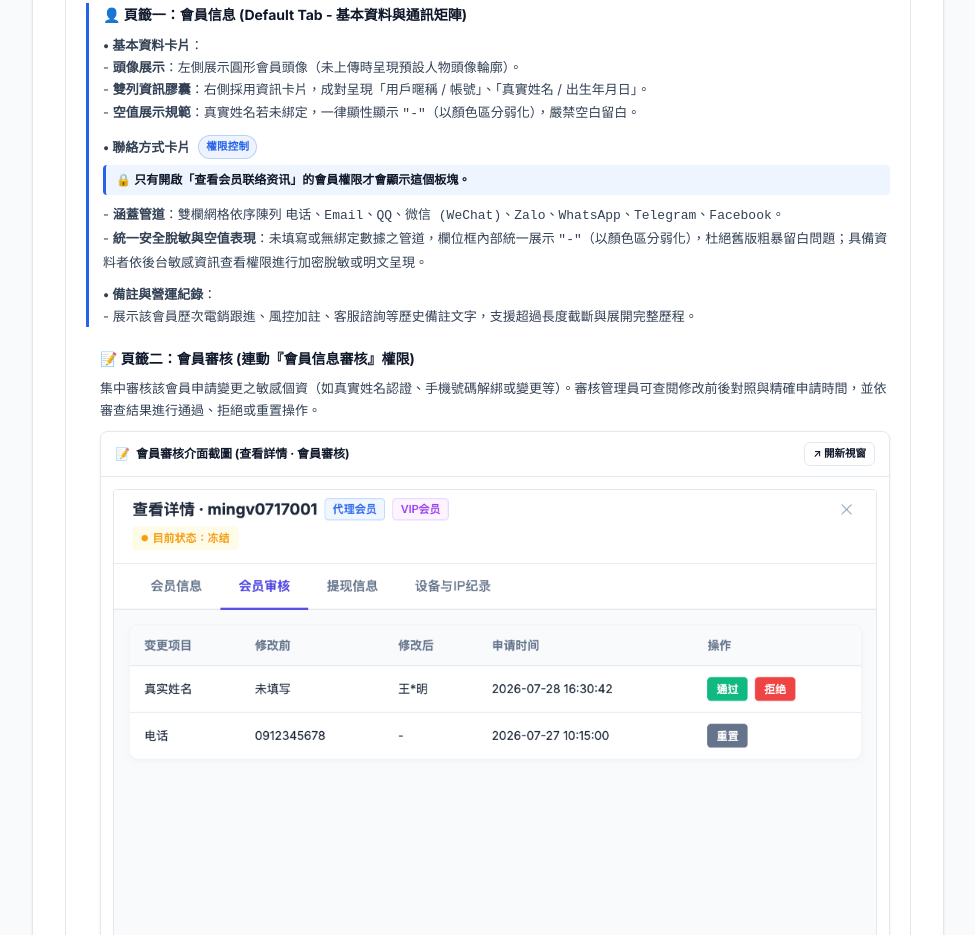
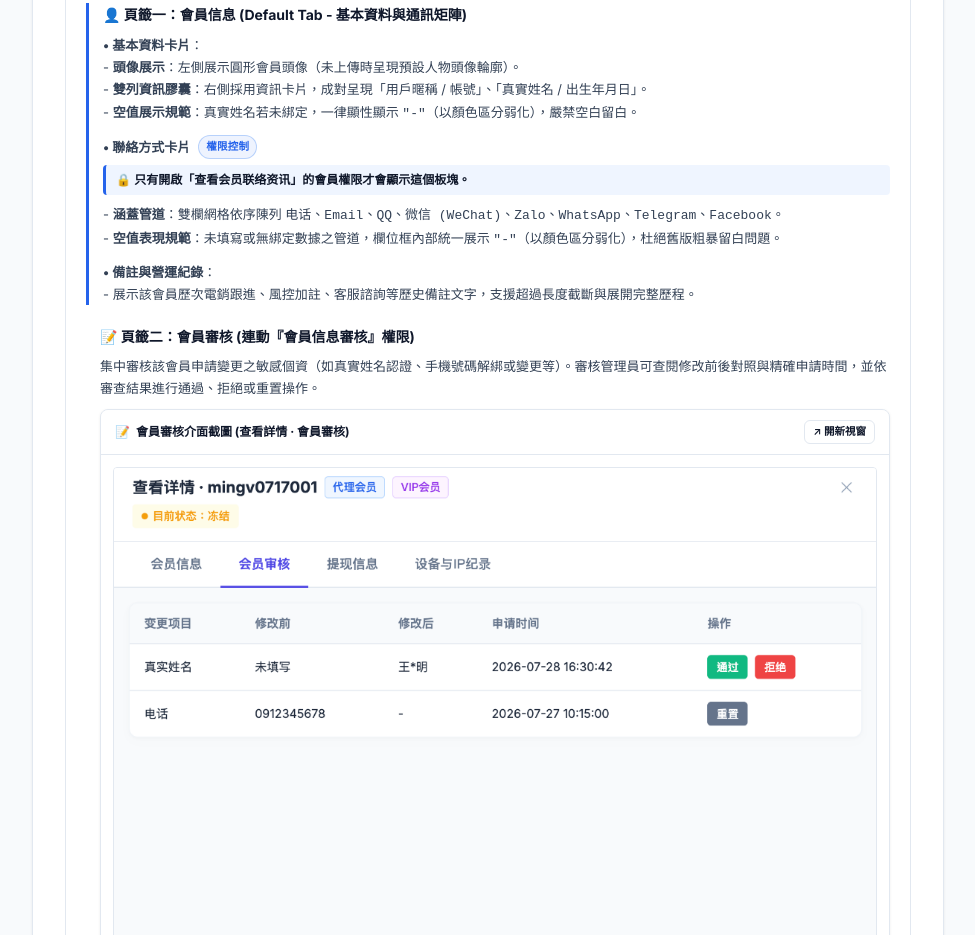
Before and after one commit to meganUX-creator/prd_usermanagement_lottery, a plain HTML site: page section-6.html in a window 1280 px wide. Shown: the part 4444-5379 px from the top of the page, without its empty margins (304-1279 px from the left). Drawn offline with Linux system fonts and the light colour scheme.

Commit message:
docs: remove sensitive data masking description from contact methods in section-6

```diff
--- a/section-6.html
+++ b/section-6.html
@@ -527,7 +527,7 @@
                     🔒 <strong>只有開啟「查看会员联络资讯」的會員權限才會顯示這個板塊。</strong>
                   </div>
                   - <strong>涵蓋管道</strong>：雙欄網格依序陳列 <code>电话</code>、<code>Email</code>、<code>QQ</code>、<code>微信 (WeChat)</code>、<code>Zalo</code>、<code>WhatsApp</code>、<code>Telegram</code>、<code>Facebook</code>。<br>
-                  - <strong>統一安全脫敏與空值表現</strong>：未填寫或無綁定數據之管道，欄位框內部統一展示 <code>"-"</code>（以顏色區分弱化），杜絕舊版粗暴留白問題；具備資料者依後台敏感資訊查看權限進行加密脫敏或明文呈現。
+                  - <strong>空值表現規範</strong>：未填寫或無綁定數據之管道，欄位框內部統一展示 <code>"-"</code>（以顏色區分弱化），杜絕舊版粗暴留白問題。
                 </div>
                 <div>
                   <strong>• 備註與營運紀錄</strong>：<br>
```
